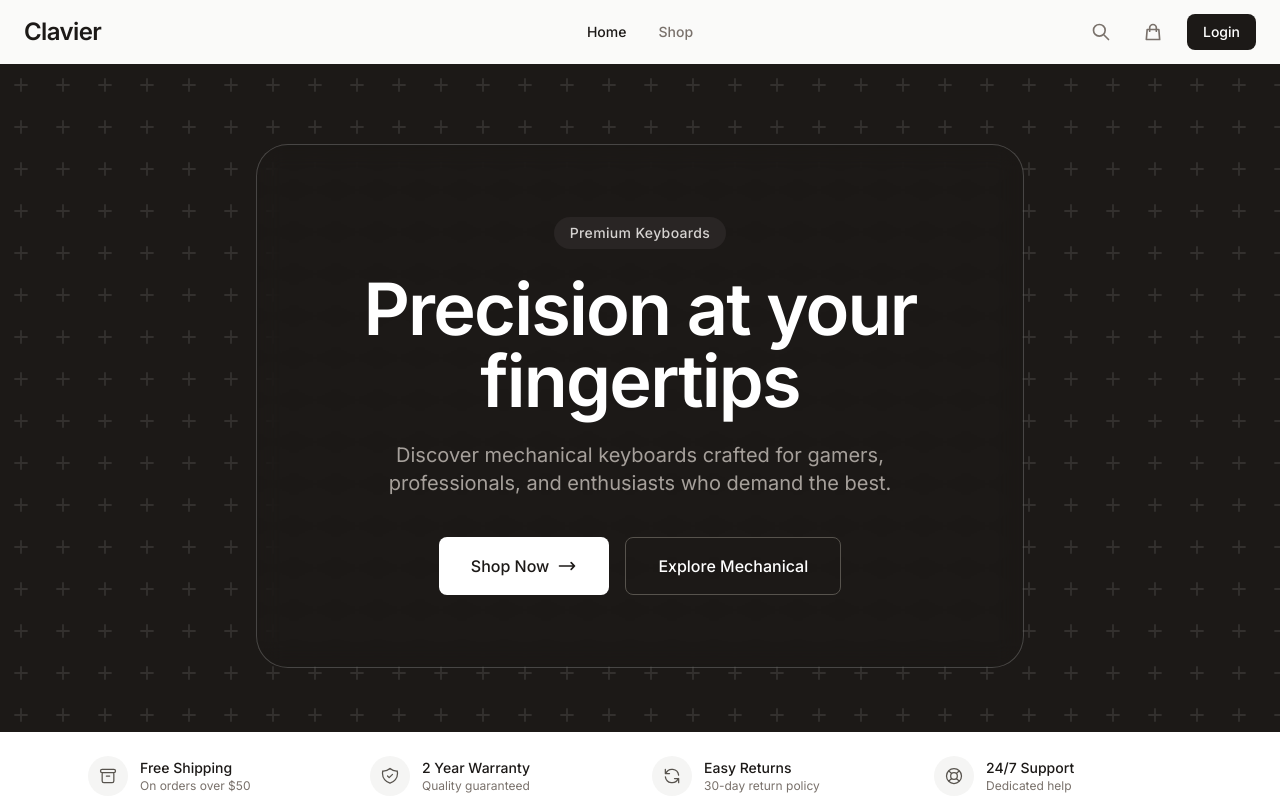
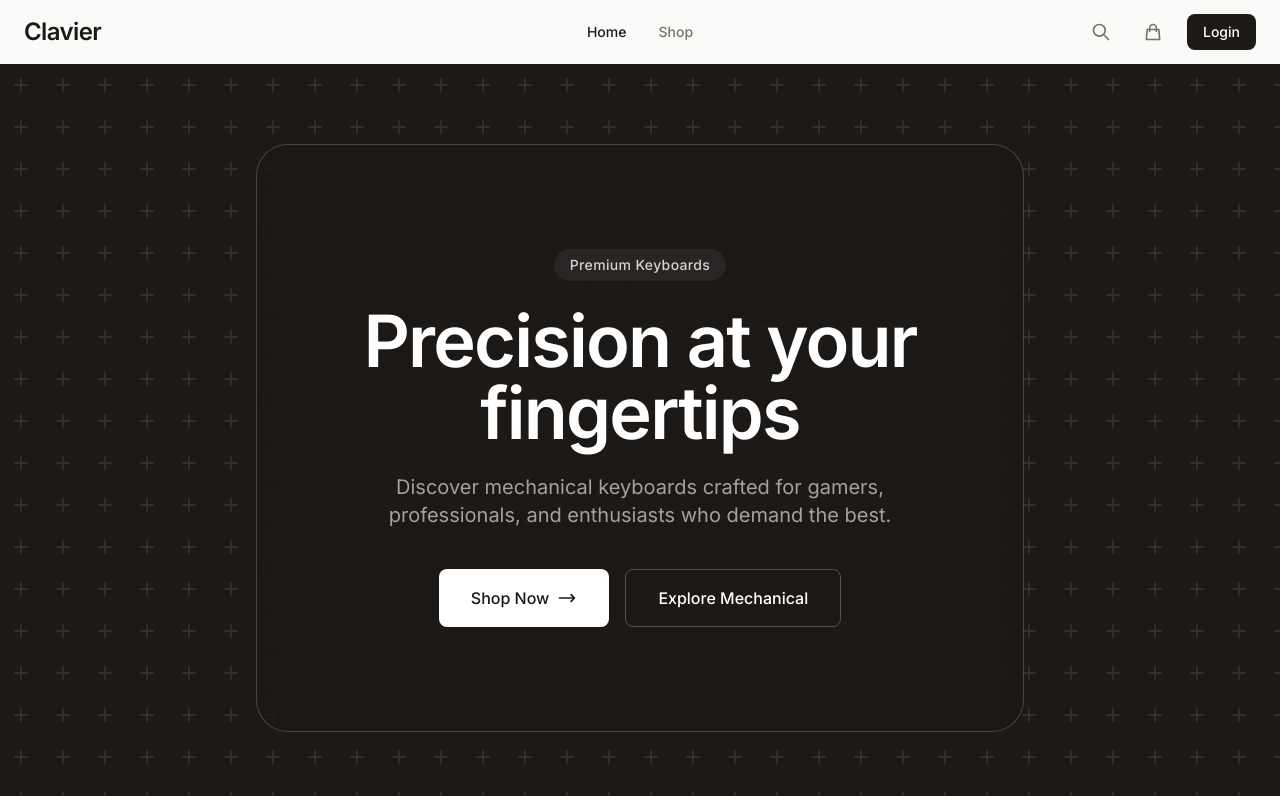
Before and after one commit to jusxtdev/Clavier, a React (Vite) app in the folder frontend/: page / in a window 1280 px wide. Shown: the top 800 px of the page. Built offline with nearby package versions, Linux system fonts and the light colour scheme; no server answers.

Commit message:
fix height of hero

```diff
--- a/frontend/src/pages/Home.jsx
+++ b/frontend/src/pages/Home.jsx
@@ -126,7 +126,7 @@ function Home() {
         </div>
 
         <div className="relative z-10 max-w-6xl mx-auto px-6 pt-16 pb-16 md:pt-20 text-center">
-          <div id='hero' className='bg-stone-900/2 backdrop-blur-md py-18 px-8 rounded-4xl max-w-3xl mx-auto border border-white/20'>
+          <div id='hero' className='bg-stone-900/2 backdrop-blur-md py-26 px-8 rounded-4xl max-w-3xl mx-auto border border-white/20'>
           <span className="inline-block px-4 py-1.5 bg-stone-800 text-stone-300 text-sm font-medium rounded-full mb-6 tracking-wide">
             Premium Keyboards
           </span>
```
